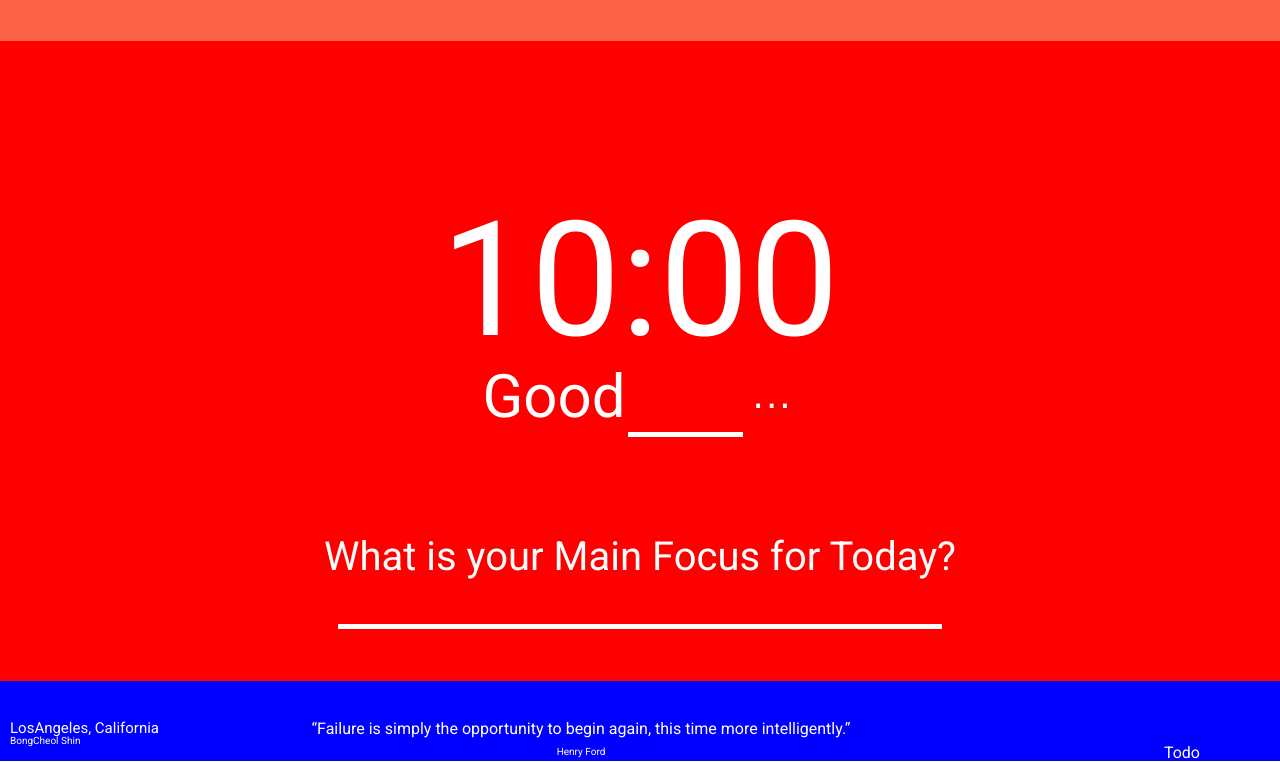
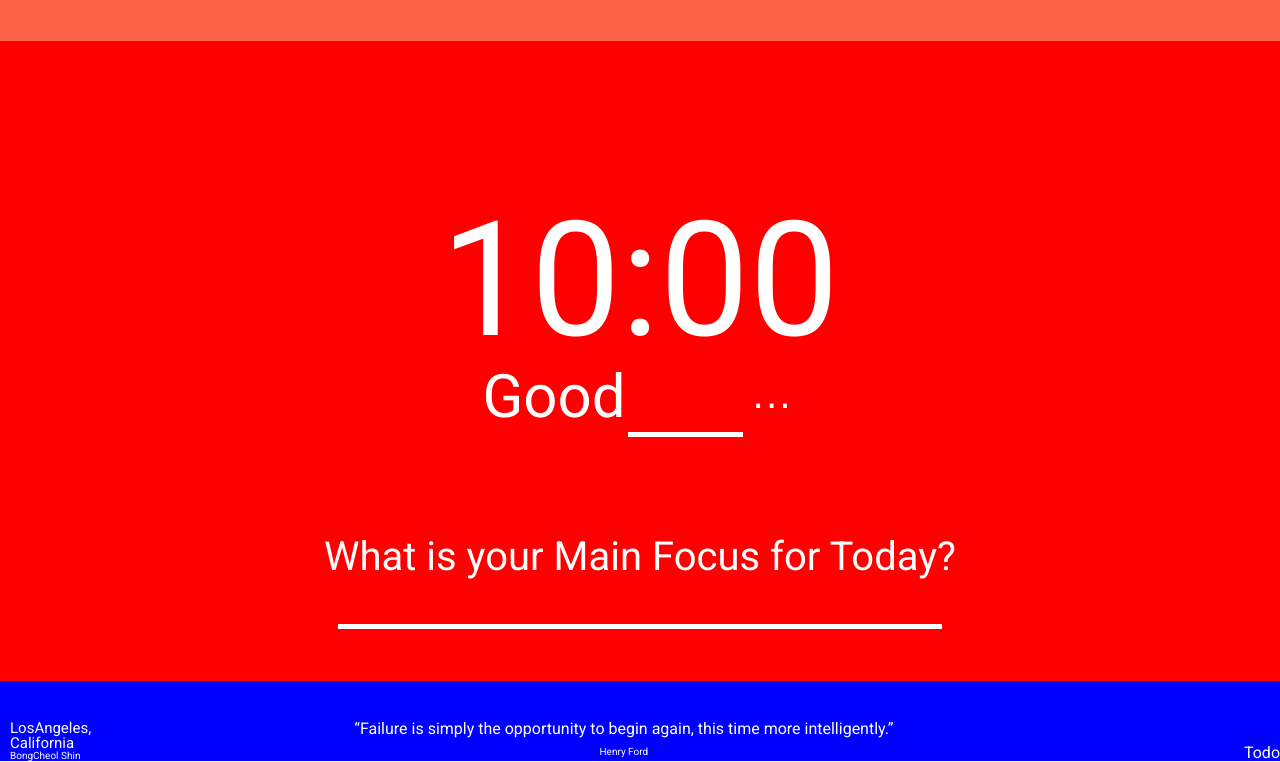
Before and after one commit to sofreshian/FDS-Hackathon-Momentum-Clone, a website built with webpack: page client/index.html in a window 1280 px wide. Shown: the part 39-801 px from the top of the page. Built offline with nearby package versions, Linux system fonts and the light colour scheme; files whose address does not match are found by name.

Commit message:
feat: modal_layout edit

```diff
--- a/client/index.html
+++ b/client/index.html
@@ -88,8 +88,8 @@
       </section>
 
         <!-- Todo 리스트 -->
+        <section class="todo-list-btn">Todo</section>
       <div class="todo-list-container">
-        <section class="todo-list-btn">Todo</section>
         <section class="todo-list-popup modal">
           <div class="todo-list-popup-day">Today</div>
           <ul class="todo-list-content">
--- a/client/src/sass/_footer.scss
+++ b/client/src/sass/_footer.scss
@@ -29,6 +29,7 @@ footer {
   display: flex;
   flex-flow: column;
   text-align: center;
+  width: 250%;
 }
 
 .quotes-info-phrase {
```
